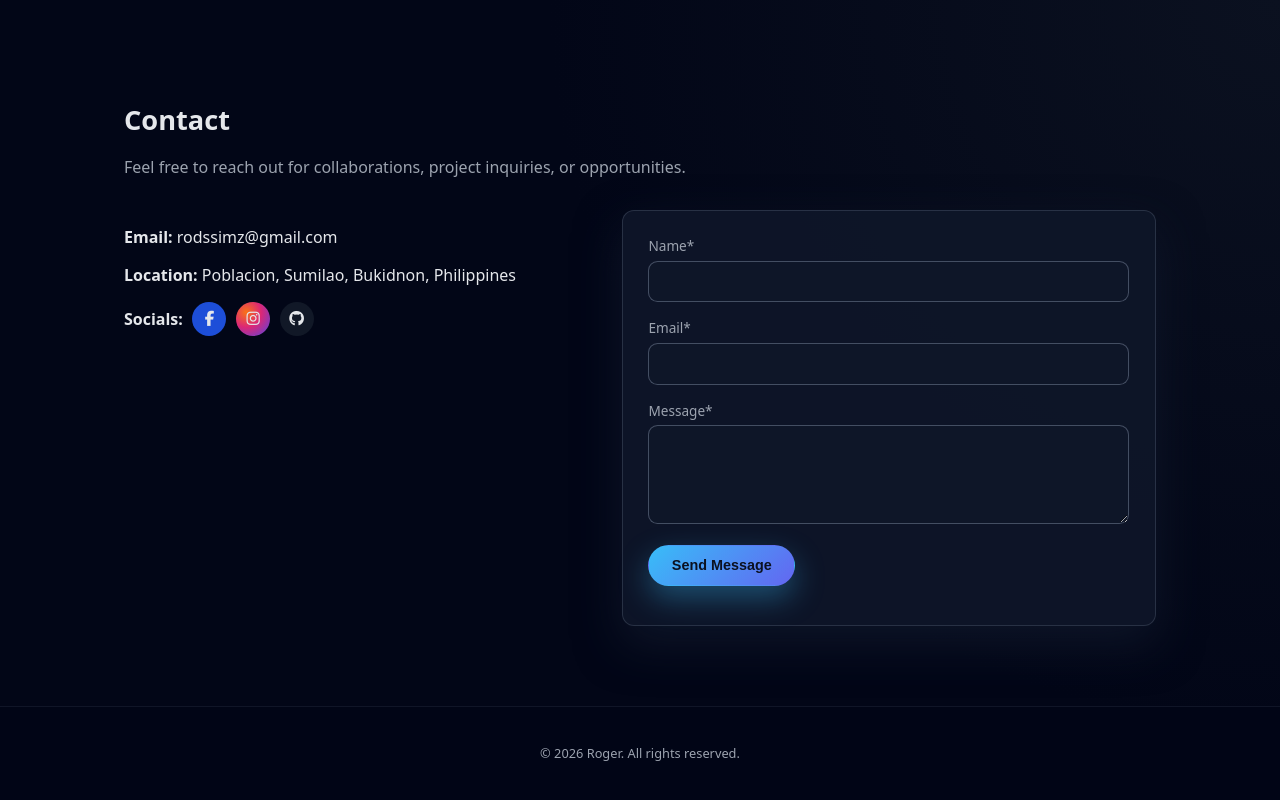
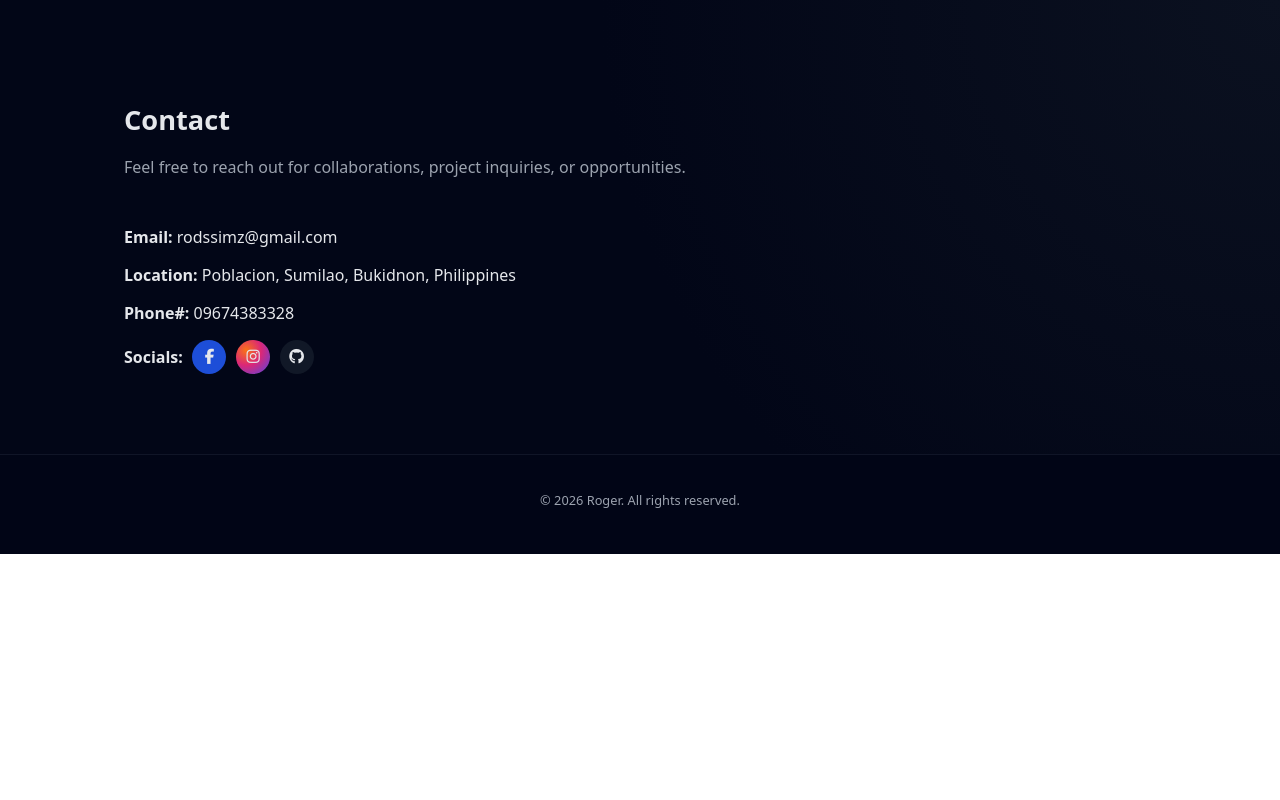
Before and after one commit to Roger0222/MY-PORTFOLIO, a plain HTML site: page index.html in a window 1280 px wide. Shown: the part 2010-2810 px from the top of the page. After the commit the page ends 2564 px from the top, so only its background shows below. Drawn offline with Linux system fonts and the light colour scheme.

Commit message:
removing message function

```diff
--- a/index.html
+++ b/index.html
@@ -162,6 +162,7 @@
         <div>
           <p><strong>Email:</strong> rodssimz@gmail.com</p>
           <p><strong>Location:</strong> Poblacion, Sumilao, Bukidnon, Philippines</p>
+          <p><strong>Phone#:</strong> 09674383328</p>
 
           <!-- Social icons -->
           <div class="social-links">
@@ -177,25 +178,6 @@
             </a>
           </div>
         </div>
-
-        <form class="contact-form" id="contactForm">
-          <div class="form-group">
-            <label for="name">Name*</label>
-            <input type="text" id="name" required />
-          </div>
-          <div class="form-group">
-            <label for="email">Email*</label>
-            <input type="email" id="email" required />
-          </div>
-          <div class="form-group">
-            <label for="message">Message*</label>
-            <textarea id="message" rows="4" required></textarea>
-          </div>
-          <button type="submit" class="btn primary">Send Message</button>
-          <p class="form-status" id="formStatus"></p>
-        </form>
-      </div>
-    </div>
   </section>
 
   <!-- Footer -->
```
